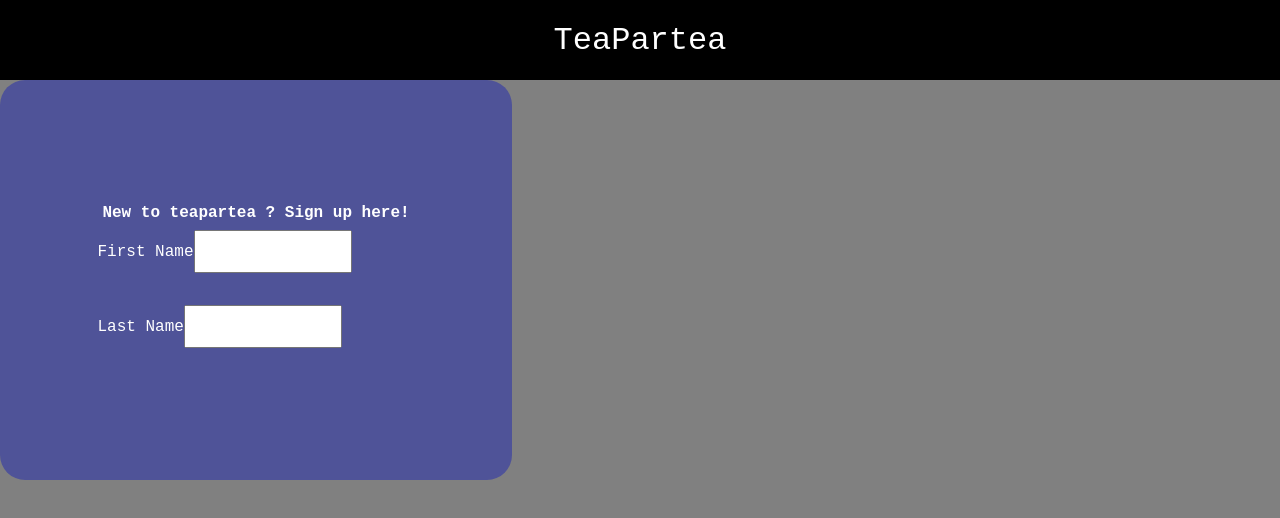
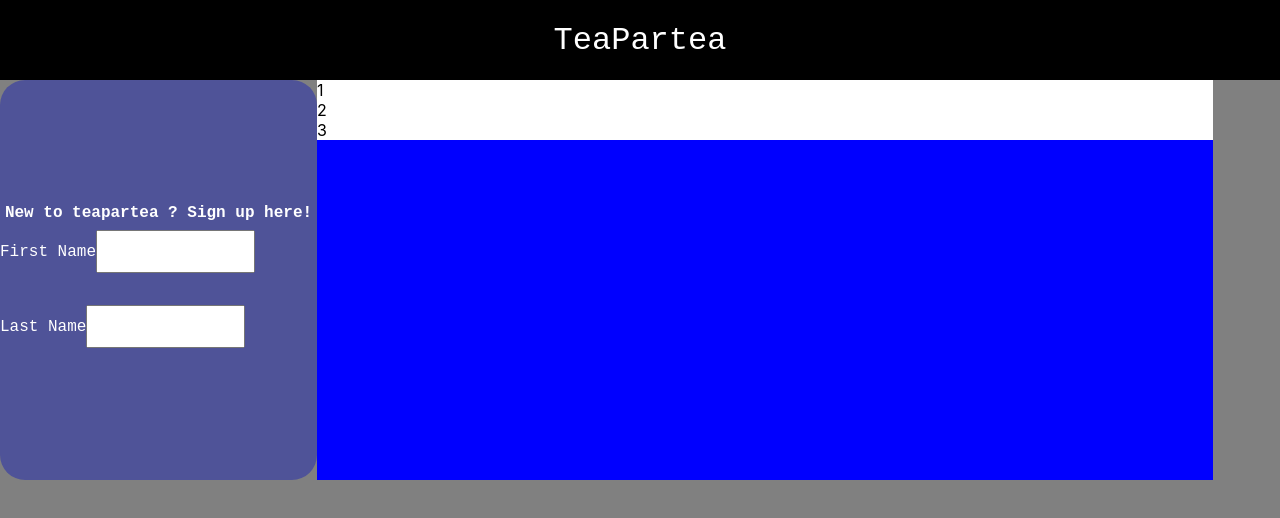
Before and after one commit to GSgiansen/cvwo, a React (Create React App) app: page / in a window 1280 px wide. Shown: the top 518 px of the page. Built offline with nearby package versions, Linux system fonts and the light colour scheme.

Commit message:
Linked the temp objects to Wall and Indivposts

```diff
--- a/src/App.css
+++ b/src/App.css
@@ -2,3 +2,6 @@
     background-color:grey;
     height: 100vh;
 }
+.main-body{
+    display: flex;
+}
--- a/src/App.js
+++ b/src/App.js
@@ -1,7 +1,8 @@
-
 import './App.css';
 import Navbar from './components/Navbar';
 import Login from './components/Login';
+import Wall from './components/Wall';
+
 function App() {
   const posts=[
     {
@@ -30,6 +31,7 @@ function App() {
       <Navbar/>
       <header className="main-body">
         <Login/>
+        <Wall posts={posts}/>
       </header>
     </div>
   );
--- a/src/components/Indivpost.js
+++ b/src/components/Indivpost.js
@@ -1,8 +1,9 @@
 import React from 'react'
+import s from "../styles/Indivpost.css"
 
-const Indivpost = ({userid,comment}) => {
+const Indivpost = ({userid,content}) => {
   return (
-    <div>Indivpost</div>
+    <div className='post'>{userid}</div>
   )
 }
 
--- a/src/components/Wall.js
+++ b/src/components/Wall.js
@@ -1,8 +1,12 @@
 import React from 'react'
 import Indivpost from './Indivpost'
-const Wall = () => {
+import s from "../styles/Wall.css"
+const Wall = ({posts}) => {
   return (
-    <div>Wall</div>
+    <div className='wall'>
+        {posts.map((post) => <Indivpost userid={post.userid} comment={post.content}/>)}
+    </div>
+
   )
 }
 
--- a/src/styles/Indivpost.css
+++ b/src/styles/Indivpost.css
@@ -0,0 +1,3 @@
+.post{
+    background-color: white;
+}
--- a/src/styles/Wall.css
+++ b/src/styles/Wall.css
@@ -0,0 +1,4 @@
+.wall{
+    background-color: blue;
+    width: 70vw;
+}
```
